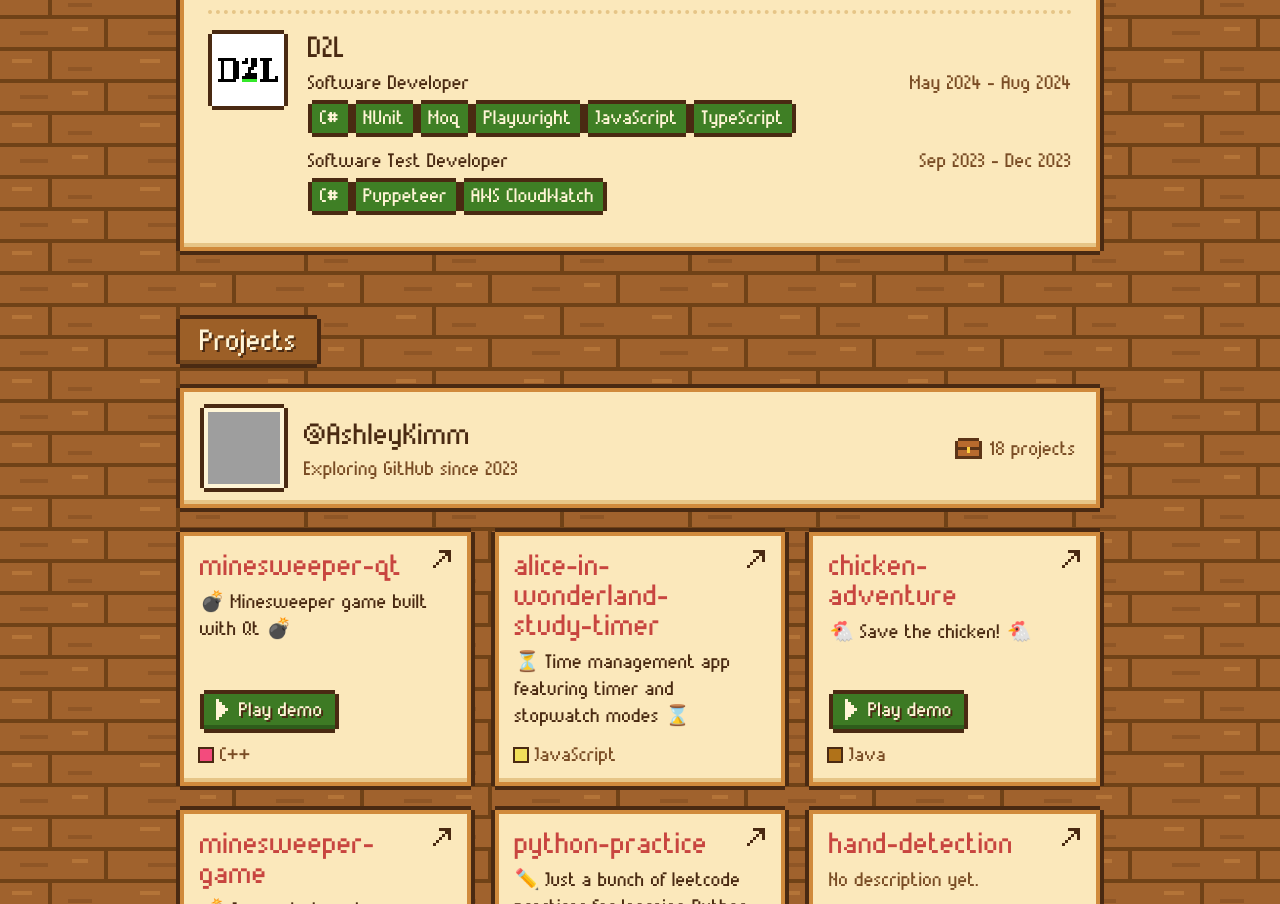
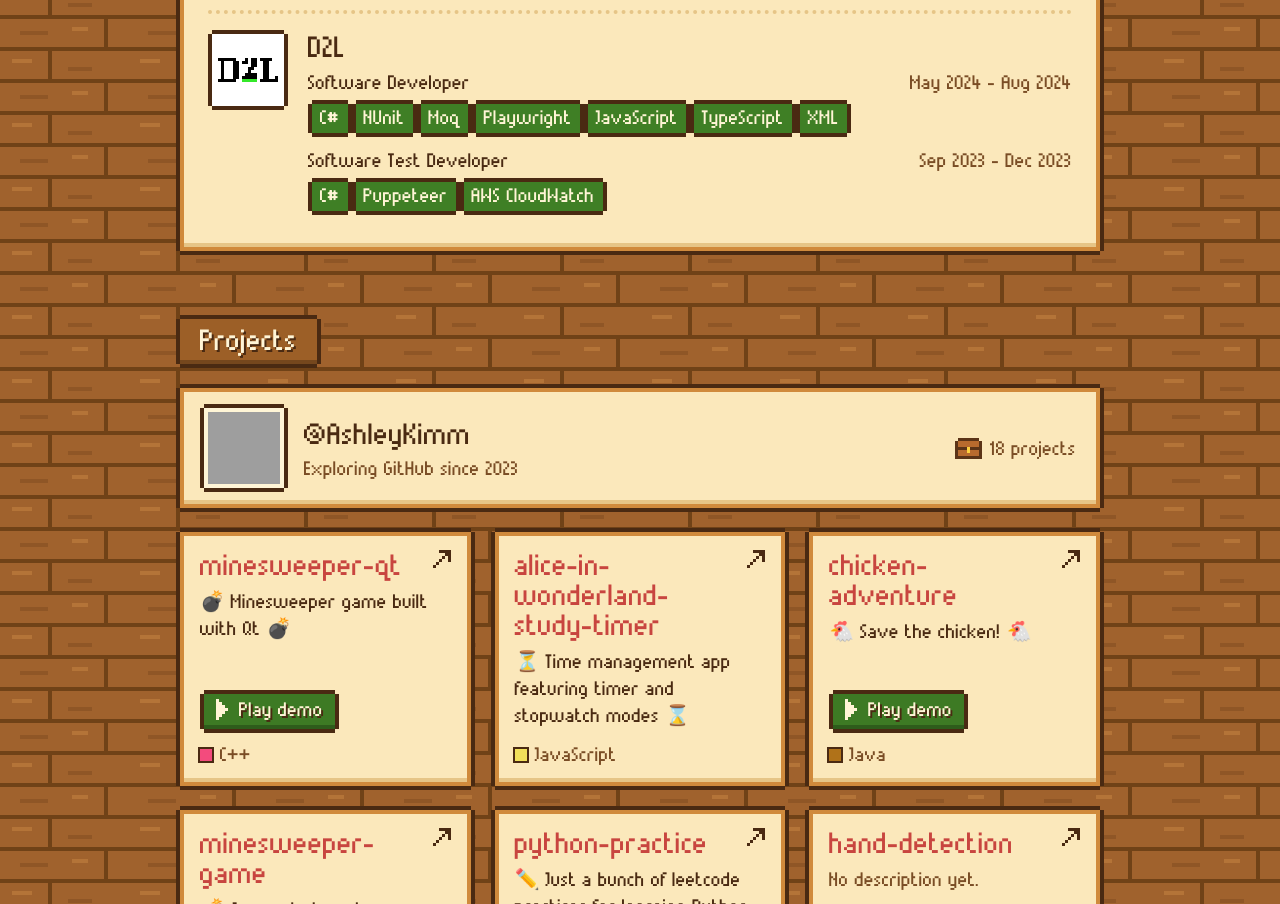
Before and after one commit to AshleyKimm/ashleykimm.github.io, a plain HTML site: page index.html in a window 1280 px wide. Shown: the part 845-1749 px from the top of the page. Drawn offline with Linux system fonts and the light colour scheme; grey boxes are pictures that could not be loaded.

Commit message:
D2L Software Developer tools: add XML
Co-Authored-By: Claude Opus 5.5 <noreply@anthropic.com>

```diff
--- a/index.html
+++ b/index.html
@@ -85,7 +85,7 @@
                         </div></li>
                     <li><img class="logo-tile" src="images/logos/d2l.png" alt="D2L logo" width="24" height="24"><div class="job"><h3>D2L</h3>
                             <div class="role"><div class="role-head"><p class="role-title">Software Developer</p><span class="dates">May 2024 - Aug 2024</span></div>
-                                <ul class="tools" aria-label="Tools used"><li>C#</li><li>NUnit</li><li>Moq</li><li>Playwright</li><li>JavaScript</li><li>TypeScript</li></ul></div>
+                                <ul class="tools" aria-label="Tools used"><li>C#</li><li>NUnit</li><li>Moq</li><li>Playwright</li><li>JavaScript</li><li>TypeScript</li><li>XML</li></ul></div>
                             <div class="role"><div class="role-head"><p class="role-title">Software Test Developer</p><span class="dates">Sep 2023 - Dec 2023</span></div>
                                 <ul class="tools" aria-label="Tools used"><li>C#</li><li>Puppeteer</li><li>AWS CloudWatch</li></ul></div>
                         </div></li>
```
